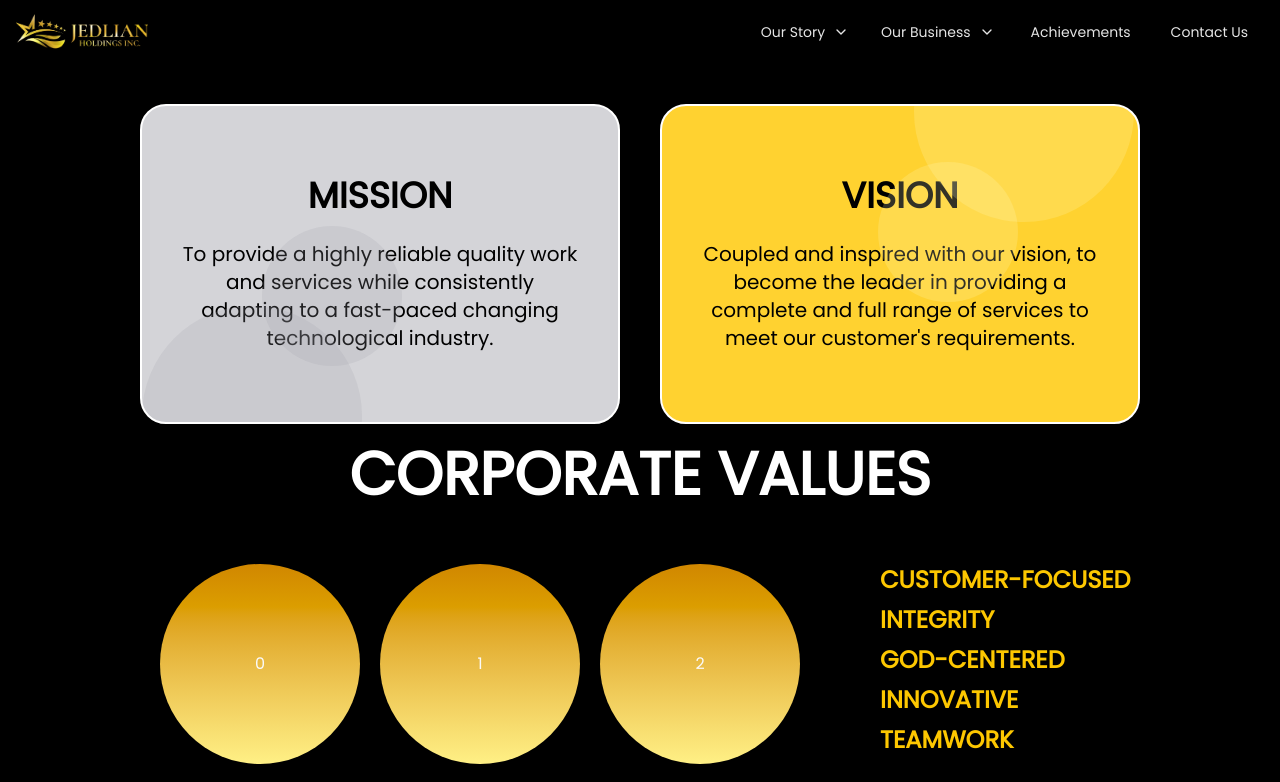
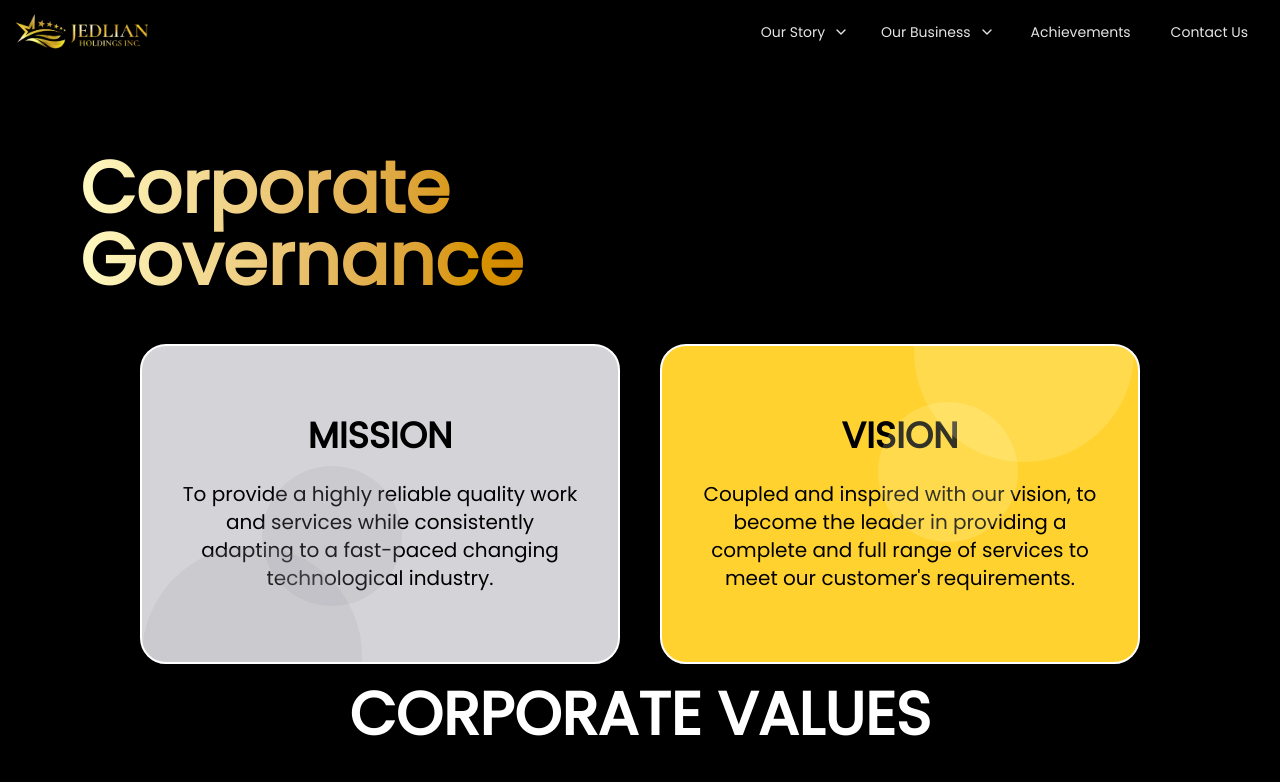
Before and after one commit to M1chael30/jedlian, a Next.js app: page /corporate-governance in a window 1280 px wide. Shown: the top 782 px of the page. Built offline with nearby package versions, Linux system fonts and the light colour scheme.

Commit message:
Update page.js

```diff
--- a/app/corporate-governance/page.js
+++ b/app/corporate-governance/page.js
@@ -6,6 +6,7 @@ import MissionVision from "@/components/components-mission-vision-section/missio
 export default function CorporateGovernance() {
  return (
     <div className="flex flex-col justify-center items-center p-10">
+      <CorporateGovernanceHeader/>
       <MissionVision/>
        <CorporateValues/>
        <CodeOfConduct/>
```
